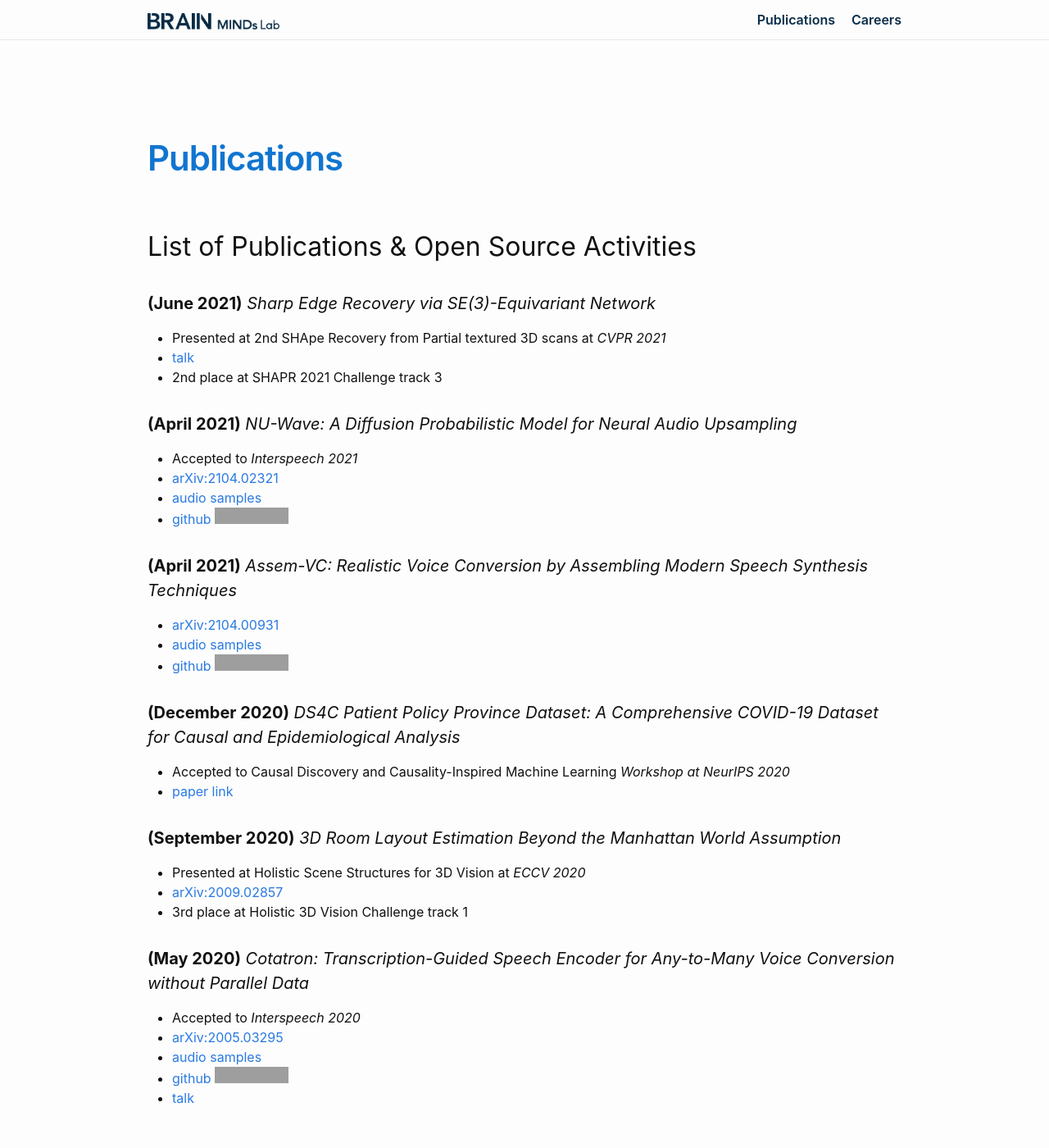
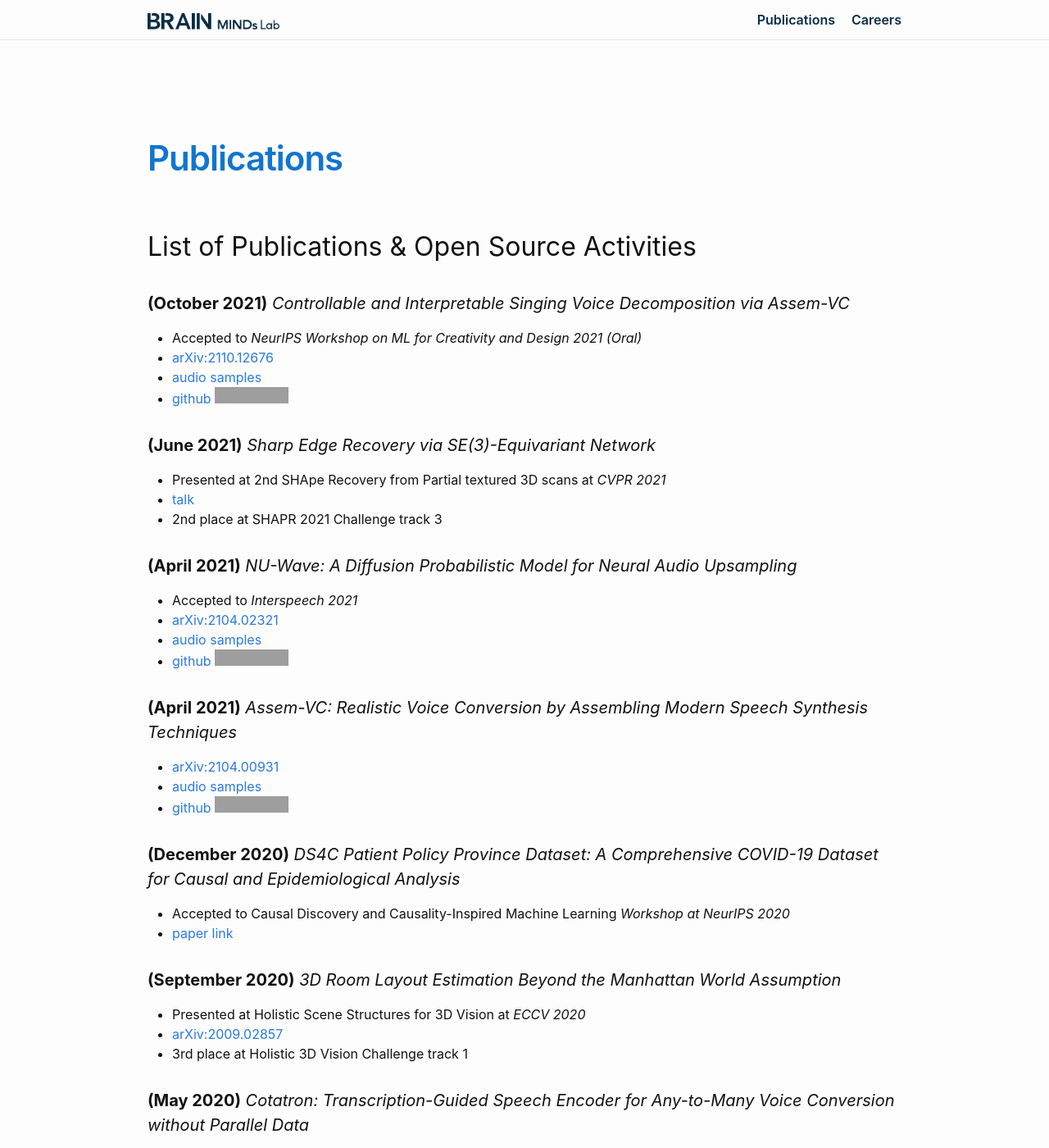
Before and after one commit to maum-ai/maum-ai.github.io, a Jekyll site: the page built from publication.md, in a window 1280 px wide and 1400 px high. Shown: the whole window at 82% size. Built offline with Jekyll 4.4.1, drawn with Linux system fonts in a browser that asks for light colours; some web fonts are replaced; some of the changed text lies outside the part shown; grey boxes are pictures that could not be loaded.

Commit message:
publication update AssemSinger/UnivNet/HifiFace

```diff
--- a/publication.md
+++ b/publication.md
@@ -6,6 +6,13 @@
 
 <!-- ![Minds Lab Logo](assets/mindslab_logo.png) -->
 ## List of Publications & Open Source Activities
+#### **(October 2021)** _Controllable and Interpretable Singing Voice Decomposition via Assem-VC_
+- Accepted to *NeurIPS Workshop on ML for Creativity and Design 2021 (Oral)*
+- [arXiv:2110.12676](https://arxiv.org/abs/2110.12676)
+- [audio samples](https://mindslab-ai.github.io/assem-vc/singer/)
+- [github](https://github.com/mindslab-ai/assem-vc)
+    <iframe src="https://ghbtns.com/github-btn.html?user=mindslab-ai&repo=assem-vc&type=star&count=true" frameborder="0" scrolling="0" width="150" height="20" title="GitHub"></iframe>
+
 #### **(June 2021)** _Sharp Edge Recovery via SE(3)-Equivariant Network_
 - Presented at 2nd SHApe Recovery from Partial textured 3D scans at *CVPR 2021*
 - [talk](https://youtu.be/UVYQzQ-mH1w?t=9231)
@@ -42,6 +49,14 @@
 - [talk](https://youtu.be/lnNuL8hqoh4)
 
 ## Open-Source Activities
+#### **(December 2021)** HifiFace
+- First successful open-source implementation of *HifiFace* [arXiv:2106.09965](https://arxiv.org/abs/2106.09965)
+    <iframe src="https://ghbtns.com/github-btn.html?user=mindslab-ai&repo=hififace&type=star&count=true" frameborder="0" scrolling="0" width="150" height="20" title="GitHub"></iframe>
+
+#### **(August 2021)** UnivNet
+- First successful open-source implementation of *UnivNet* [arXiv:2106.07889](https://arxiv.org/abs/2106.07889)
+    <iframe src="https://ghbtns.com/github-btn.html?user=mindslab-ai&repo=univnet&type=star&count=true" frameborder="0" scrolling="0" width="150" height="20" title="GitHub"></iframe>
+
 #### **(July 2021)** WaveGrad2
 - First successful open-source implementation of *WaveGrad2* [arXiv:2106.09660](https://arxiv.org/abs/2106.09660)
     <iframe src="https://ghbtns.com/github-btn.html?user=mindslab-ai&repo=wavegrad2&type=star&count=true" frameborder="0" scrolling="0" width="150" height="20" title="GitHub"></iframe>
```
